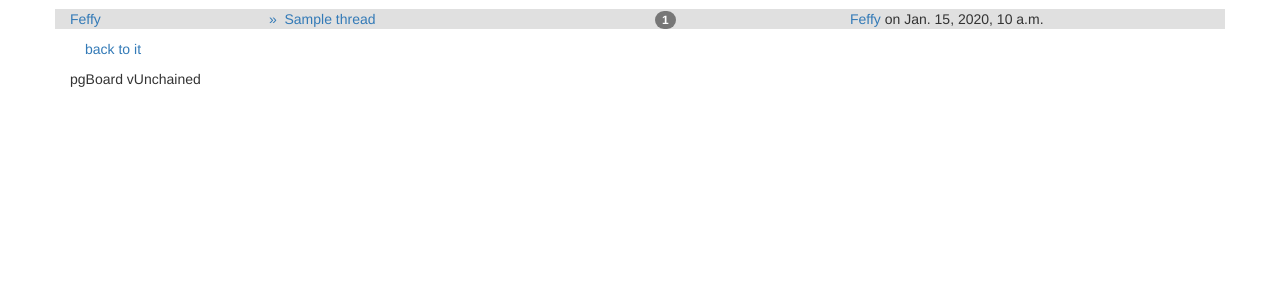
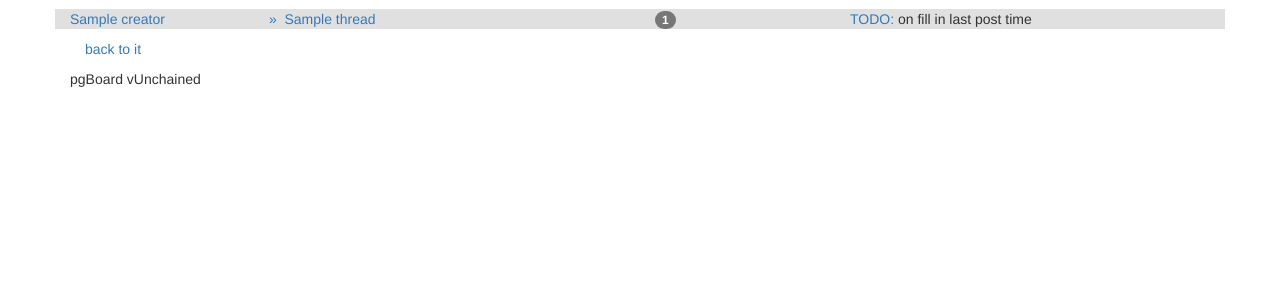
Before and after one commit to DarthHater/pgBoardUnchained, a Django app: template board/templates/thread.html in a window 1280 px wide. Shown: the part 51-351 px from the top of the page. Run offline with Django 3.2, Linux system fonts and the light colour scheme; the template is opened without the code that fills it: most values are stand-ins (such as "Sample title", 1, 10 or a date in 2020); some libraries are stand-ins or nearby versions.

Commit message:
Added a quick hack to do img bbcode, seems stupid how I did it? Also updated thread to show thread creator name

```diff
--- a/board/models.py
+++ b/board/models.py
@@ -53,7 +53,10 @@ class Post(models.Model):
 		return u"%s - %s" % (self.creator, self.thread)
 
 	def bodybbcode(self):
-		return bbcode.render_html(self.body)
+		parser = bbcode.Parser()
+		""" Seems like the following line could be done in a module where I define more overrides? Sloppy but I'm a python n00bie """
+		parser.add_simple_formatter('img', '<img class="img-responsive" src=''%(value)s'' />', replace_links=False)
+		return parser.format(self.body)
 
 	def short(self):
 		return u"%s - %s\n%s" % (self.creator, self.thread.title, self.created.strftime("%b %d, %I:%M %p"))
--- a/board/templates/thread.html
+++ b/board/templates/thread.html
@@ -4,7 +4,7 @@
 <!-- Threads  -->
 <div class="row" ondblclick="location.href='{% url 'board.views.post' thread.pk %}'">
     <div class="col-xs-3 col-md-2">
-        <a href="#" class="memberlink">Feffy</a>
+        <a href="#" class="memberlink">{{ thread.creator }}</a>
     </div>
     <div class="col-xs-9 col-md-4">
         &nbsp;<a href="javascript:;" onclick="firstpost('thread',{{thread.pk}},this);return false;">&raquo;</a>&nbsp; <a href="{% url 'board.views.post' thread.pk %}">{{ thread.title }}</a>
@@ -13,7 +13,7 @@
         <span class="badge">{{ thread.num_posts }}</span>
     </div>
     <div class="col-xs-10 col-md-4">
-        <a href="#">Feffy</a> on {{thread.created}}
+        <a href="#">TODO:</a> on fill in last post time
     </div>
 </div>
 {% endfor %}
```
